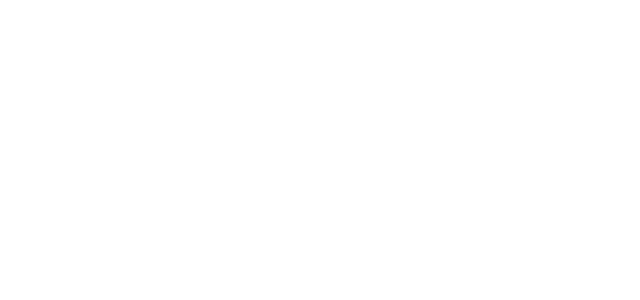
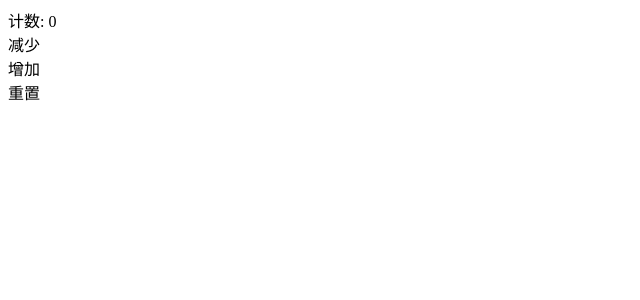
Before and after one commit to lizeyang1995/react-hooks-count, a React (Create React App) app: page / in a window 1280 px wide. Shown: the top 300 px of the page, without its empty margins (0-640 px from the left). Built offline with nearby package versions, Linux system fonts and the light colour scheme.

Commit message:
[izeyang] feat: complete counter ccontent

```diff
--- a/src/App.tsx
+++ b/src/App.tsx
@@ -1,9 +1,9 @@
 import React from 'react';
-
+import Counter01 from './components/counter01'
 function App() {
   return (
     <div className="App">
-
+      <Counter01 />
     </div>
   );
 }
--- /dev/null
+++ b/src/components/counter01.tsx
@@ -0,0 +1,31 @@
+import React from 'react'
+
+interface CounterProps {
+
+}
+
+interface CounterState {
+    count: number
+}
+
+class Counter01 extends React.Component<CounterProps, CounterState> {
+    constructor(props: CounterProps) {
+        super(props)
+    }
+    state: CounterState = {
+        count: 0
+    }
+
+    render() {
+        return (
+            <div>
+                <div>计数: {this.state.count}</div>
+                <div>减少</div>
+                <div>增加</div>
+                <div>重置</div>
+            </div>
+        )
+    }
+}
+
+export default Counter01
```
Also changed, not shown: 1 other file (tests, documents, lock files or other folders).
